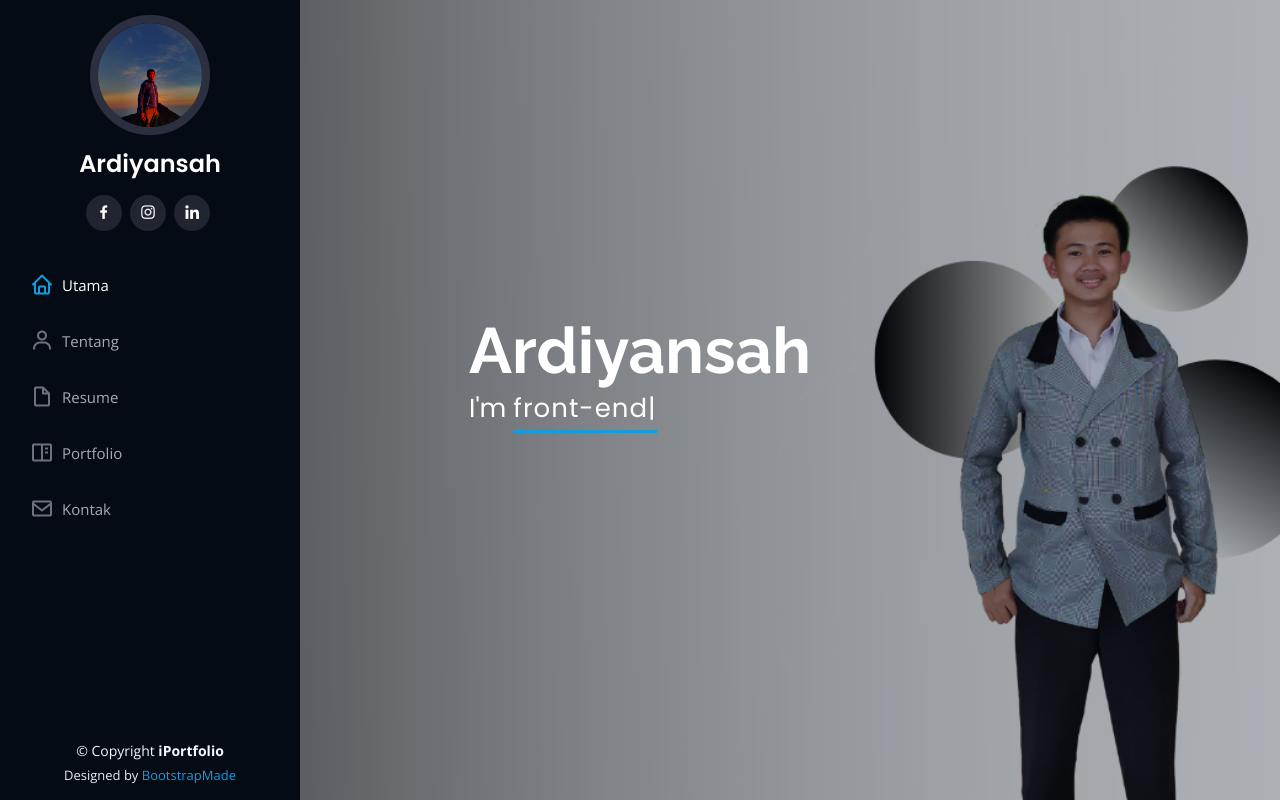
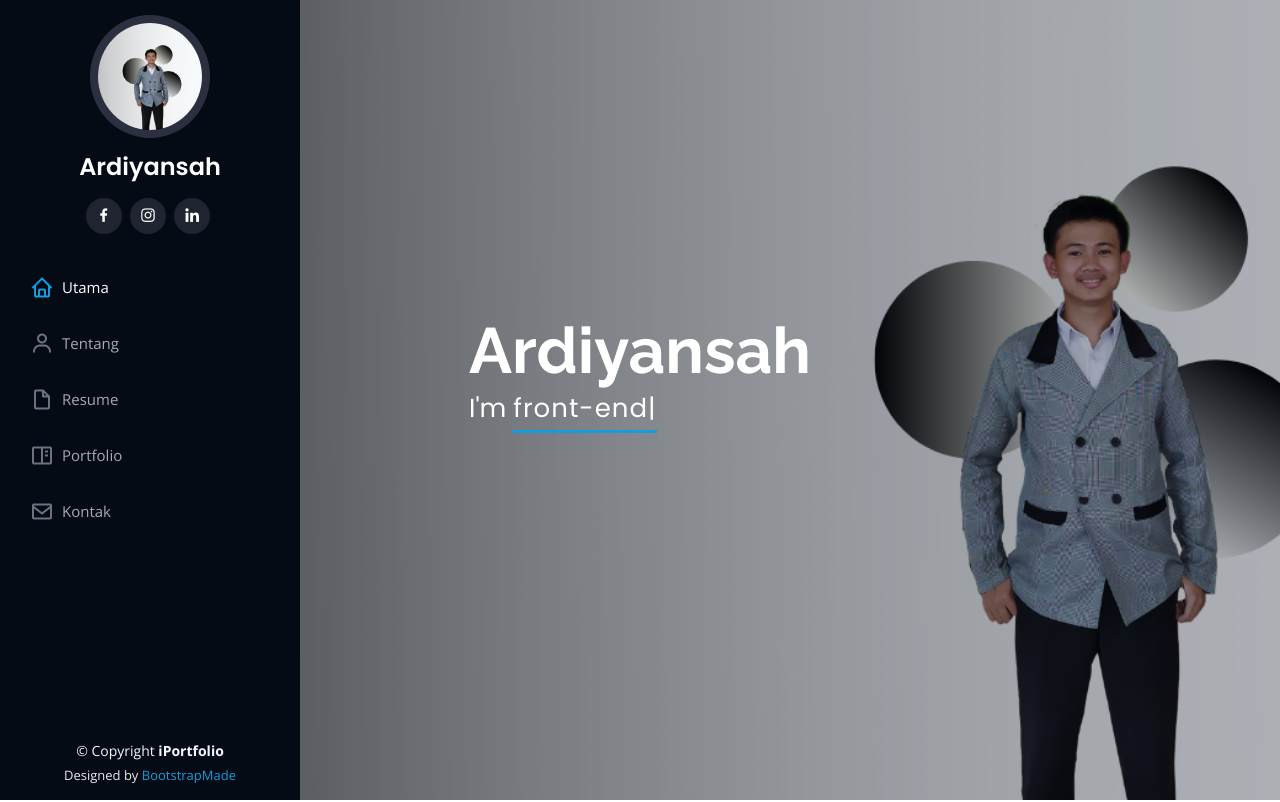
Before and after one commit to Ardiiysh/Ardiiysh.github.io, a plain HTML site: page index.html in a window 1280 px wide. Shown: the top 802 px of the page. Drawn offline with nearby package versions, Linux system fonts and the light colour scheme.

Commit message:
ganti pp

```diff
--- a/index.html
+++ b/index.html
@@ -45,7 +45,7 @@
     <div class="d-flex flex-column">
 
       <div class="profile">
-        <img src="assets/img/profile-ardi.jpg" alt="" class="img-fluid rounded-circle">
+        <img src="assets/img/profile-ardi.png" alt="" class="img-fluid rounded-circle">
         <h1 class="text-light"><a href="index.html">Ardiyansah</a></h1>
         <div class="social-links mt-3 text-center">
           <!-- <a href="#" class="twitter"><i class="bx bxl-twitter"></i></a> -->
```
Also changed, not shown: assets/img/profile-ardi.png (added).
